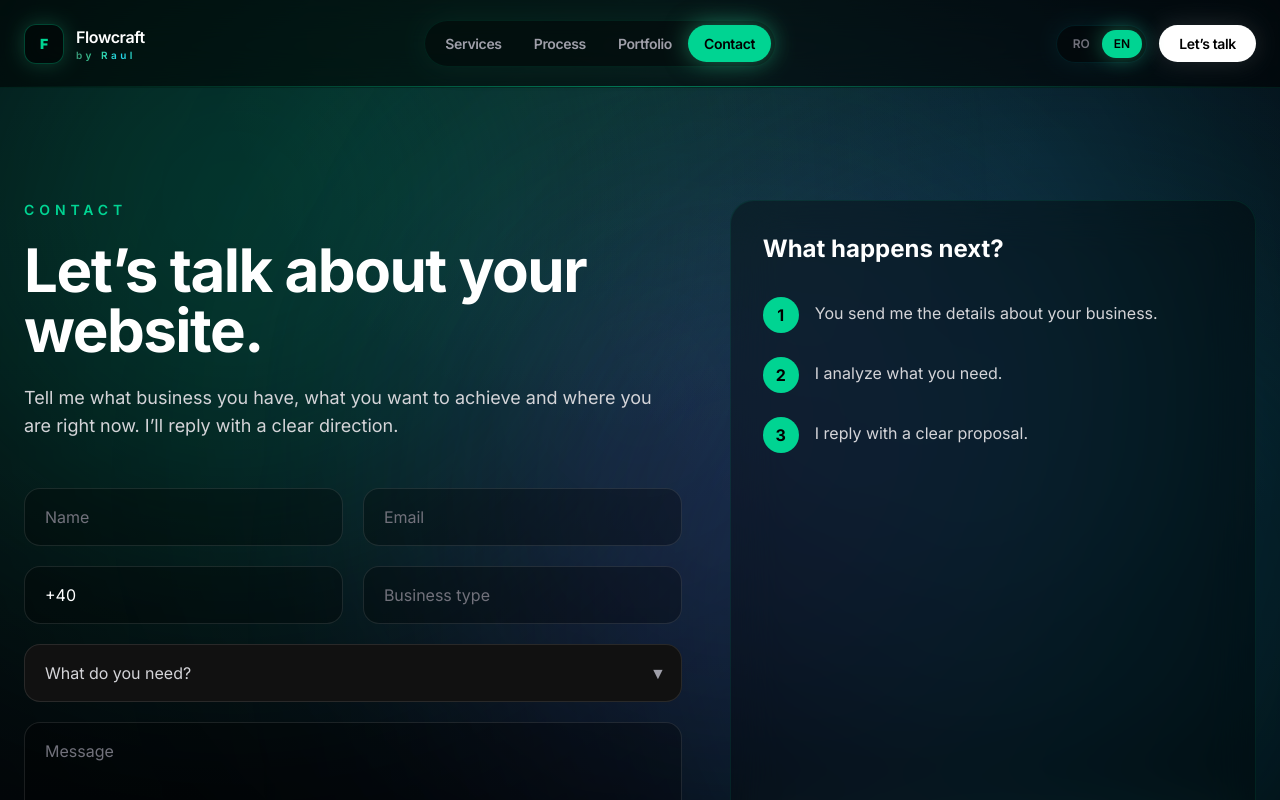
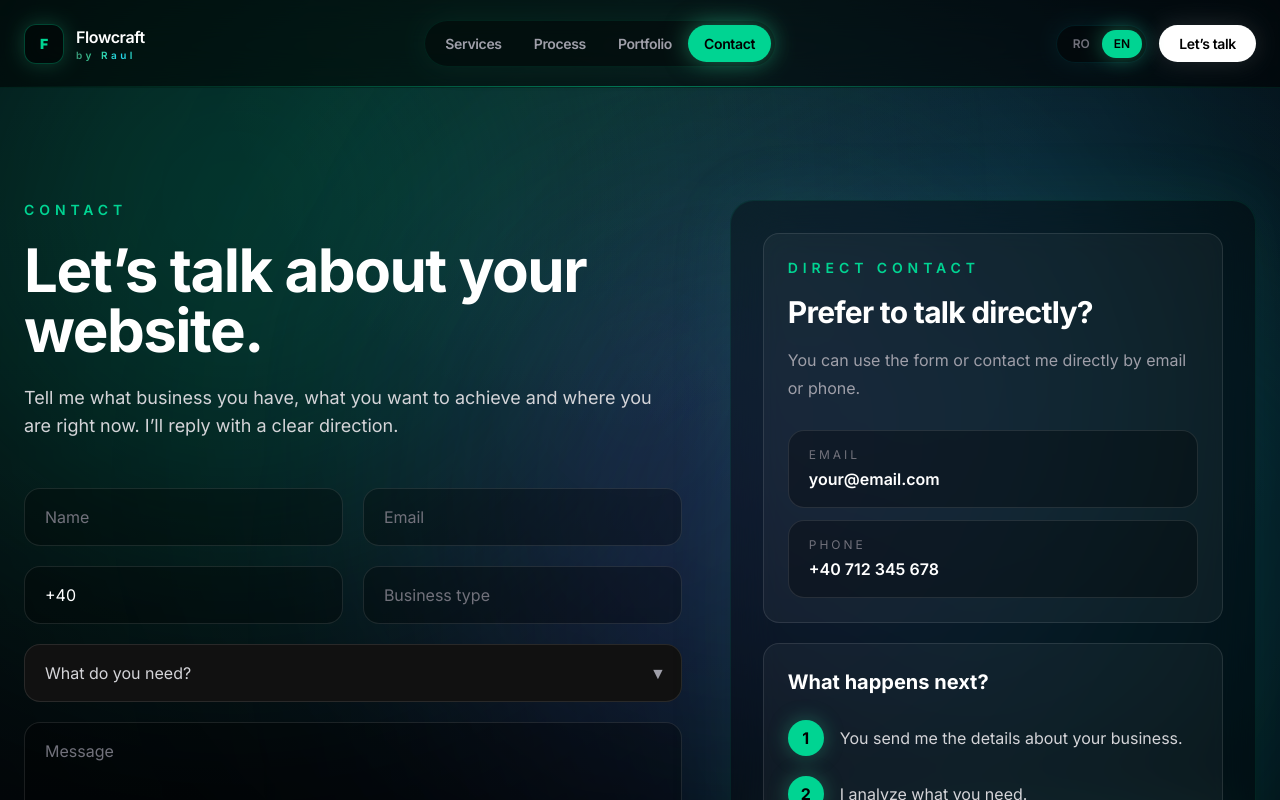
Before and after one commit to RaulRauta/my-business-site, a Next.js app: page /en/contact in a window 1280 px wide. Shown: the top 800 px of the page. Built offline with nearby package versions, Linux system fonts and the light colour scheme.

Commit message:
initial commit - contact form + validation

```diff
--- a/app/[lang]/contact/page.tsx
+++ b/app/[lang]/contact/page.tsx
@@ -70,6 +70,12 @@ export default function ContactPage({
 
   function handlePhoneChange(value: string) {
     let digits = value.replace(/\D/g, "");
+
+    if (digits === "" || digits === "4" || digits === "40") {
+      setPhone("+40 ");
+      setPhoneError("");
+      return;
+    }
 
     if (digits.startsWith("40")) {
       digits = digits.slice(2);
@@ -240,18 +246,65 @@ export default function ContactPage({
             </form>
           </div>
 
-          <aside className="rounded-3xl border border-emerald-400/10 bg-black/35 p-8 backdrop-blur-xl lg:sticky lg:top-28">
-            <h2 className="text-2xl font-bold">{t.sideTitle}</h2>
+          <aside className="rounded-3xl border border-emerald-400/10 bg-black/35 p-8 shadow-[0_0_70px_rgba(52,211,153,0.08)] backdrop-blur-xl lg:sticky lg:top-28 lg:h-fit">
+            <div className="rounded-2xl border border-white/10 bg-white/[0.04] p-6">
+              <p className="text-sm font-semibold uppercase tracking-[0.35em] text-emerald-400">
+                {lang === "ro" ? "Contact direct" : "Direct contact"}
+              </p>
 
-            <div className="mt-8 space-y-6">
-              {t.steps.map((step, index) => (
-                <div key={step} className="flex gap-4">
-                  <div className="flex h-9 w-9 items-center justify-center rounded-full bg-emerald-400 font-bold text-black">
-                    {index + 1}
+              <h2 className="mt-4 text-3xl font-bold tracking-tight text-white">
+                {lang === "ro"
+                  ? "Preferi să vorbești direct?"
+                  : "Prefer to talk directly?"}
+              </h2>
+
+              <p className="mt-4 leading-7 text-zinc-400">
+                {lang === "ro"
+                  ? "Poți folosi formularul sau mă poți contacta direct prin email ori telefon."
+                  : "You can use the form or contact me directly by email or phone."}
+              </p>
+
+              <div className="mt-7 grid gap-3">
+                <a
+                  href="mailto:your@email.com"
+                  className="group rounded-2xl border border-white/10 bg-black/30 px-5 py-4 transition hover:border-emerald-400/40 hover:bg-black/45"
+                >
+                  <p className="text-xs uppercase tracking-[0.25em] text-zinc-500">
+                    Email
+                  </p>
+                  <p className="mt-1 font-semibold text-white transition group-hover:text-emerald-400">
+                    your@email.com
+                  </p>
+                </a>
+
+                <a
+                  href="tel:+40712345678"
+                  className="group rounded-2xl border border-white/10 bg-black/30 px-5 py-4 transition hover:border-emerald-400/40 hover:bg-black/45"
+                >
+                  <p className="text-xs uppercase tracking-[0.25em] text-zinc-500">
+                    {lang === "ro" ? "Telefon" : "Phone"}
+                  </p>
+                  <p className="mt-1 font-semibold text-white transition group-hover:text-emerald-400">
+                    +40 712 345 678
+                  </p>
+                </a>
+              </div>
+            </div>
+
+            <div className="mt-5 rounded-2xl border border-white/10 bg-white/[0.04] p-6">
+              <h3 className="text-xl font-bold text-white">{t.sideTitle}</h3>
+
+              <div className="mt-6 space-y-5">
+                {t.steps.map((step, index) => (
+                  <div key={step} className="flex gap-4">
+                    <div className="flex h-9 w-9 shrink-0 items-center justify-center rounded-full bg-emerald-400 font-bold text-black shadow-[0_0_20px_rgba(52,211,153,0.35)]">
+                      {index + 1}
+                    </div>
+
+                    <p className="pt-1 leading-7 text-zinc-300">{step}</p>
                   </div>
-                  <p className="pt-1 text-zinc-300">{step}</p>
-                </div>
-              ))}
+                ))}
+              </div>
             </div>
           </aside>
         </section>
```
